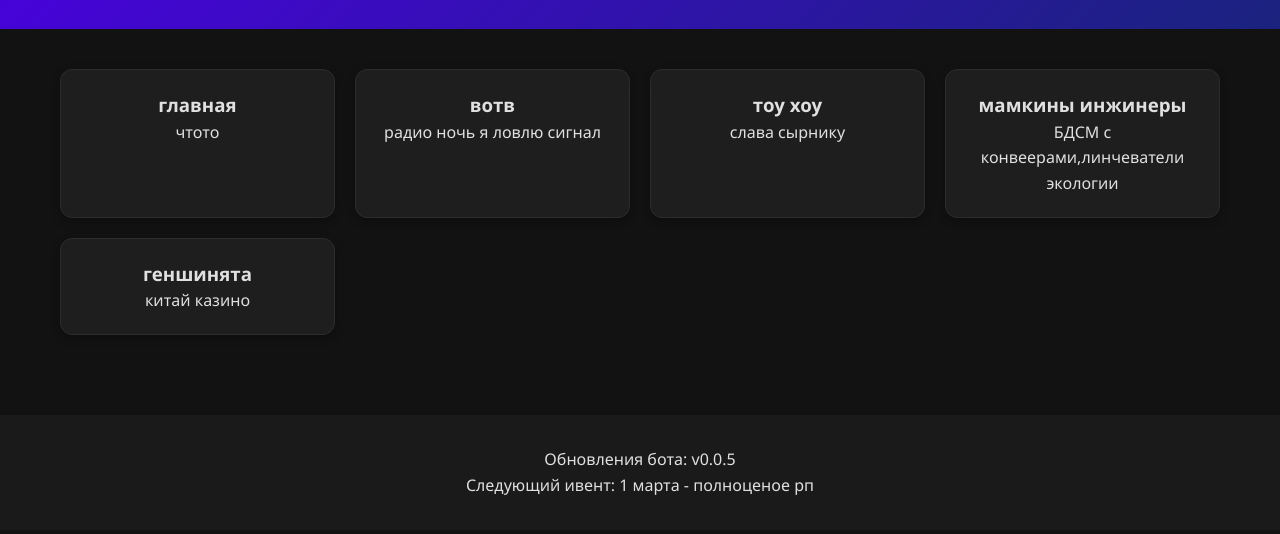
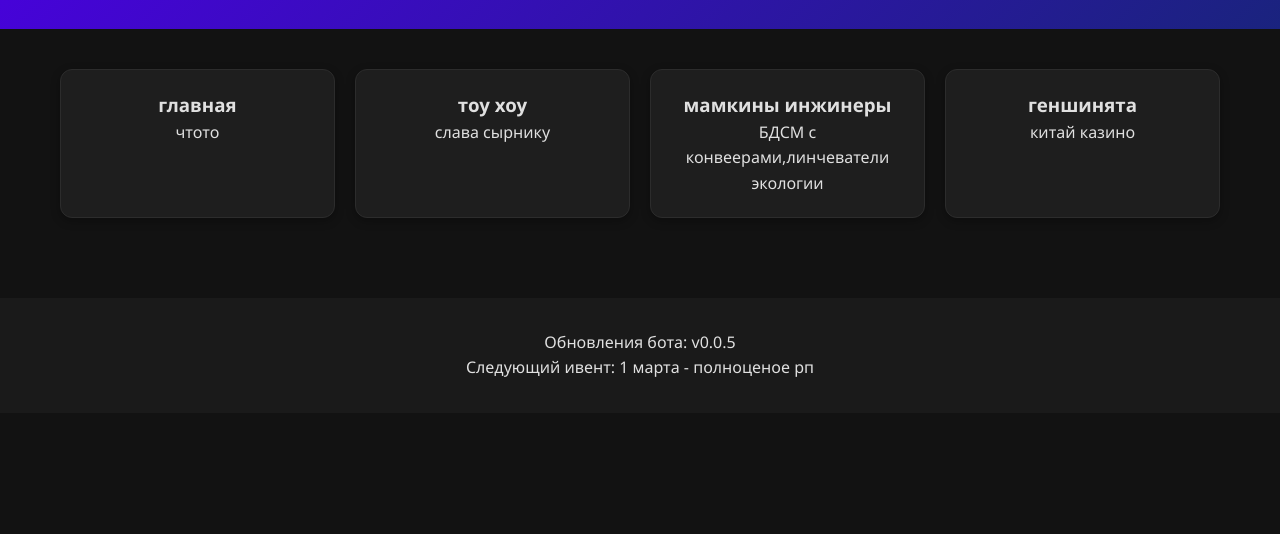
Before and after one commit to TheD0shik/telegramapp, a plain HTML site: page index.html in a window 1280 px wide. Shown: the part 112-646 px from the top of the page. Drawn offline with Linux system fonts and the light colour scheme.

Commit message:
удален вотв

```diff
--- a/index.html
+++ b/index.html
@@ -19,12 +19,6 @@
             <a href="main.html" class="fandom-card">
                 <h3>главная</h3>
                 <p>чтото</p>
-            </a>
-
-
-            <a href="votv.html" class="fandom-card">
-                <h3>вотв</h3>
-                <p>радио ночь я ловлю сигнал</p>
             </a>
 
             <a href="touhou.html" class="fandom-card">
```
